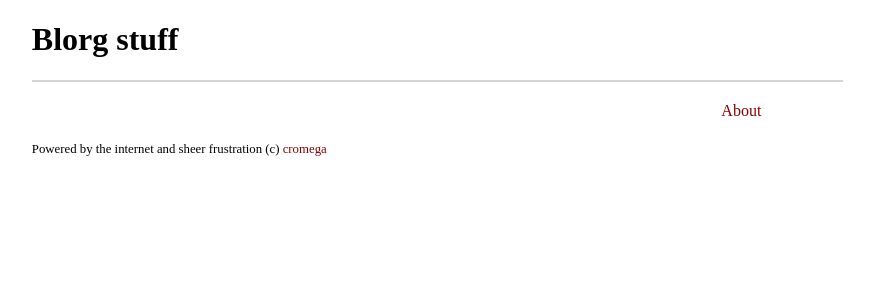
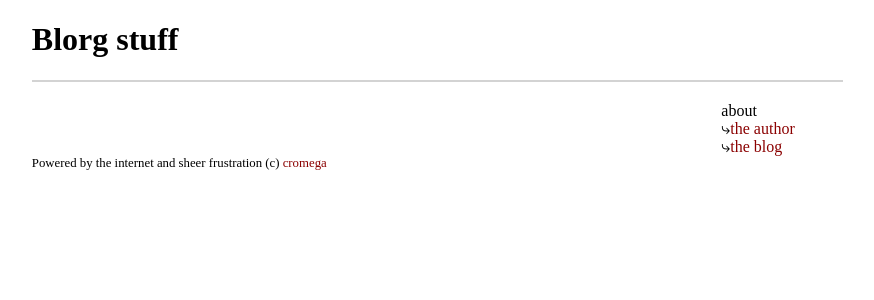
Before and after one commit to cromega/blorg, a Jekyll site: the page built from index.html, in a window 1280 px wide. Shown: the top 300 px of the page, without its empty margins (173-1047 px from the left). Built offline with Jekyll 4.4.1, drawn with Linux system fonts in a browser that asks for light colours.

Commit message:
display multiple about links

```diff
--- a/_includes/sidebar.html
+++ b/_includes/sidebar.html
@@ -1,3 +1,10 @@
-<ul>
-  <li>{% include _postlink.html link="About" url="/about.json" %}</li>
-</ul>
+<div class="about-header">
+  about
+</div>
+
+<div class="about-items">
+  <ul>
+    <li>⤷{% include _postlink.html link="the author" url="/about-author.json" %}</li>
+    <li>⤷{% include _postlink.html link="the blog" url="/about-blog.json" %}</li>
+  </ul>
+</div>
--- a/css/blorg.scss
+++ b/css/blorg.scss
@@ -70,10 +70,12 @@ a:hover {
   text-align: left;
   width: 15%;
 
-  ul {
-    list-style-type: none;
-    padding: 0px;
-    margin: 0px;
+  .about-items {
+    ul {
+      list-style-type: none;
+      padding: 0px;
+      margin: 0px;
+    }
   }
 }
 
```
Also changed, not shown: _posts/pages/2018-03-12-about-author.md (renamed from _posts/pages/2018-03-12-about.md, +1 -1 lines).
